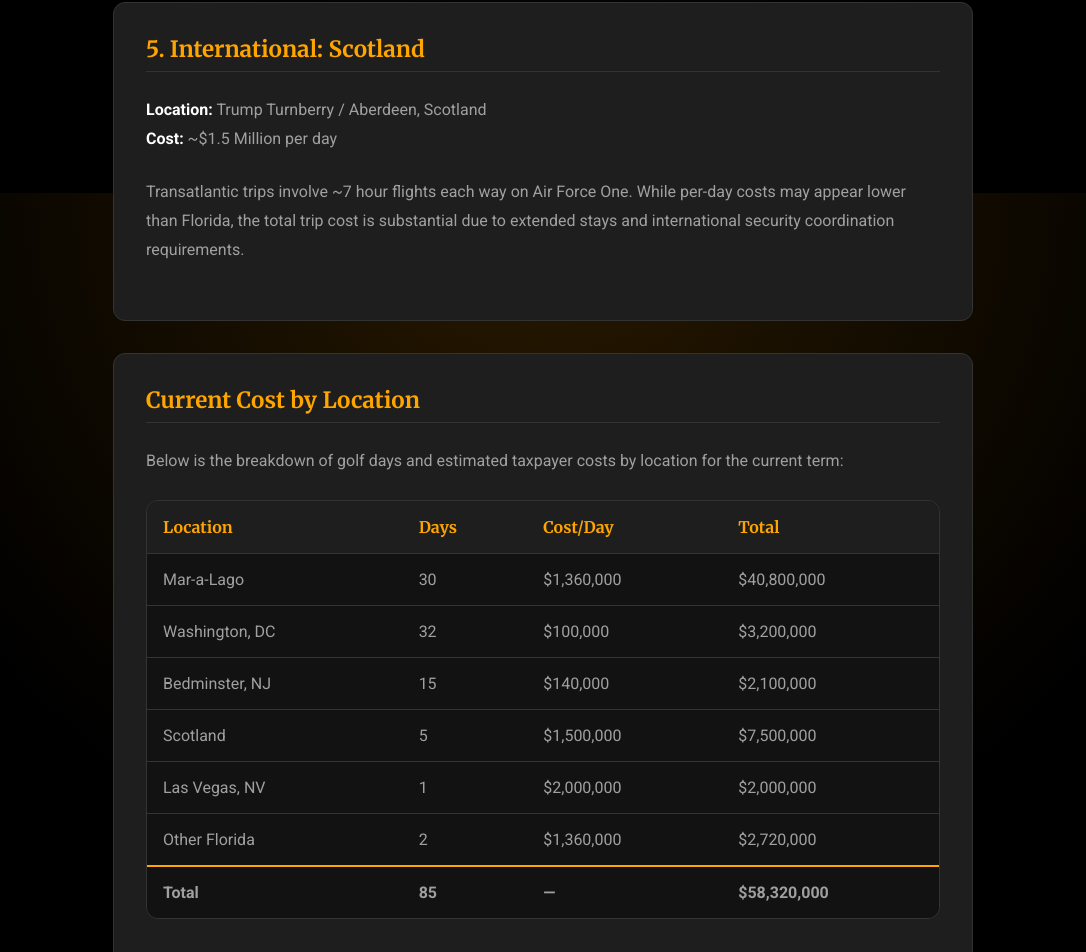
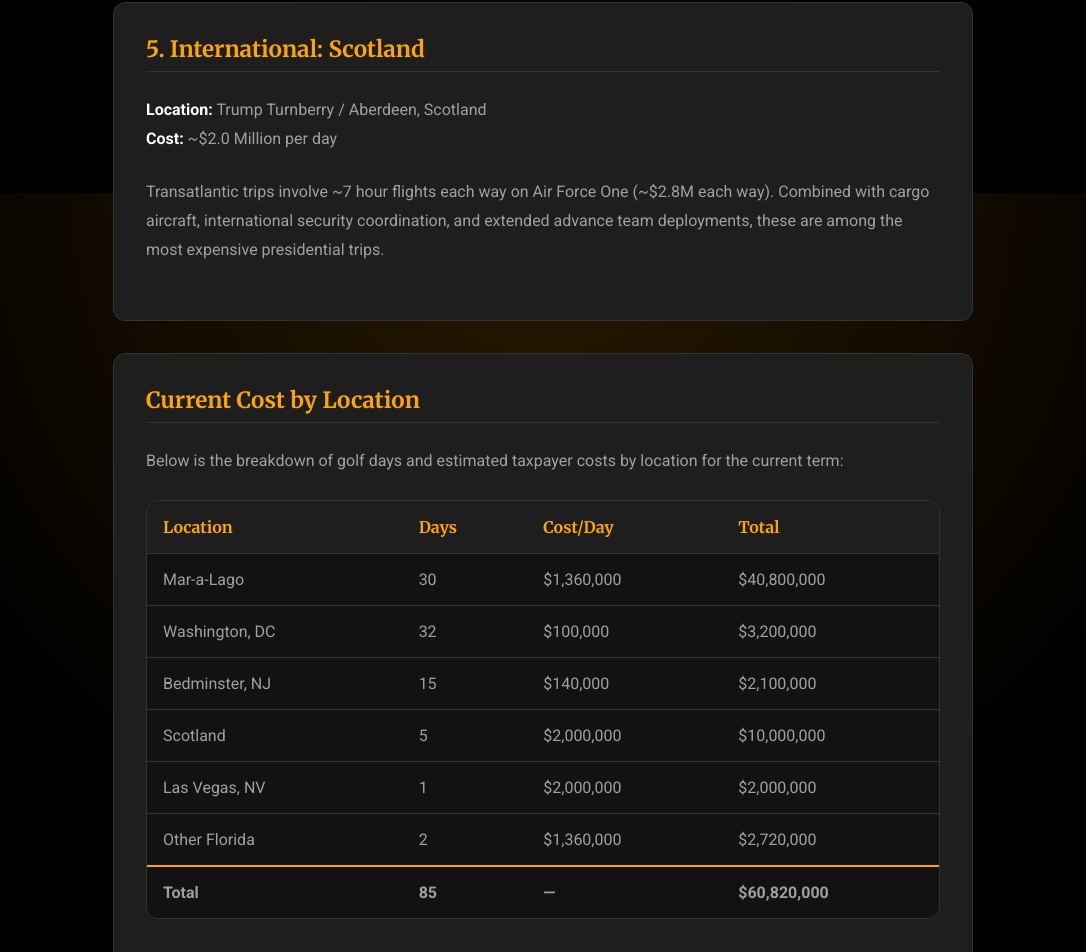
Before and after one commit to soyboi1312/istrumpgolfing.today, a Next.js app: page /cost-breakdown in a window 1280 px wide. Shown: the part 2207-3159 px from the top of the page, without its empty margins (97-1183 px from the left). Built offline with nearby package versions, Linux system fonts and the light colour scheme.

Commit message:
Increase Scotland per-day cost to $2M for more realistic estimate
Transatlantic Air Force One flights cost ~$2.8M each way ($5.6M roundtrip),
plus cargo aircraft and international security coordination.

New totals: 85 days, $60.82M estimated cost

```diff
--- a/data/status.ts
+++ b/data/status.ts
@@ -486,7 +486,7 @@ export const statusData: StatusData = {
     termStart: new Date(2025, 0, 20),
     // Per-day costs (derived from GAO per-trip estimates divided by avg trip length)
     locationCosts: {
-        [GolfLocation.SCOTLAND]: 1500000,       // Transatlantic AF1 flight (~7hrs each way at $200K/hr)
+        [GolfLocation.SCOTLAND]: 2000000,       // Transatlantic AF1 (~$5.6M roundtrip) + intl security coordination
         [GolfLocation.LAS_VEGAS]: 2000000,      // ~4.5hr flight each way, longer than Florida
         [GolfLocation.MAR_A_LAGO]: 1360000,     // $3.4M per trip / ~2.5 days
         [GolfLocation.WEST_PALM]: 1360000,
--- a/pages/cost-breakdown.tsx
+++ b/pages/cost-breakdown.tsx
@@ -126,10 +126,10 @@ const CostBreakdown = () => {
           <h2 className={styles.sectionTitle}>5. International: Scotland</h2>
           <p className={styles.textBlock}>
             <strong>Location:</strong> Trump Turnberry / Aberdeen, Scotland<br/>
-            <strong>Cost:</strong> ~$1.5 Million per day
+            <strong>Cost:</strong> ~$2.0 Million per day
           </p>
           <p className={styles.textBlock}>
-            Transatlantic trips involve ~7 hour flights each way on Air Force One. While per-day costs may appear lower than Florida, the total trip cost is substantial due to extended stays and international security coordination requirements.
+            Transatlantic trips involve ~7 hour flights each way on Air Force One (~$2.8M each way). Combined with cargo aircraft, international security coordination, and extended advance team deployments, these are among the most expensive presidential trips.
           </p>
         </section>
 
@@ -170,8 +170,8 @@ const CostBreakdown = () => {
                 <tr>
                   <td>Scotland</td>
                   <td>5</td>
-                  <td>$1,500,000</td>
-                  <td>$7,500,000</td>
+                  <td>$2,000,000</td>
+                  <td>$10,000,000</td>
                 </tr>
                 <tr>
                   <td>Las Vegas, NV</td>
@@ -189,7 +189,7 @@ const CostBreakdown = () => {
                   <td>Total</td>
                   <td>85</td>
                   <td>—</td>
-                  <td>$58,320,000</td>
+                  <td>$60,820,000</td>
                 </tr>
               </tbody>
             </table>
--- a/pages/embed.tsx
+++ b/pages/embed.tsx
@@ -74,7 +74,7 @@ const Embed = () => {
           }}>
             <h3 style={{ margin: '0 0 10px 0', color: '#ffa500', fontFamily: 'Merriweather, serif' }}>Trump Golf Tracker</h3>
             <p style={{ margin: '5px 0', color: '#fff' }}><strong>85</strong> days golfed</p>
-            <p style={{ margin: '5px 0', color: '#aaa' }}>Cost: ~$58.3M</p>
+            <p style={{ margin: '5px 0', color: '#aaa' }}>Cost: ~$60.8M</p>
             <span style={{ color: '#ffa500', fontSize: '0.8rem', textDecoration: 'underline' }}>View Full Tracker &rarr;</span>
           </div>
         </section>
```
